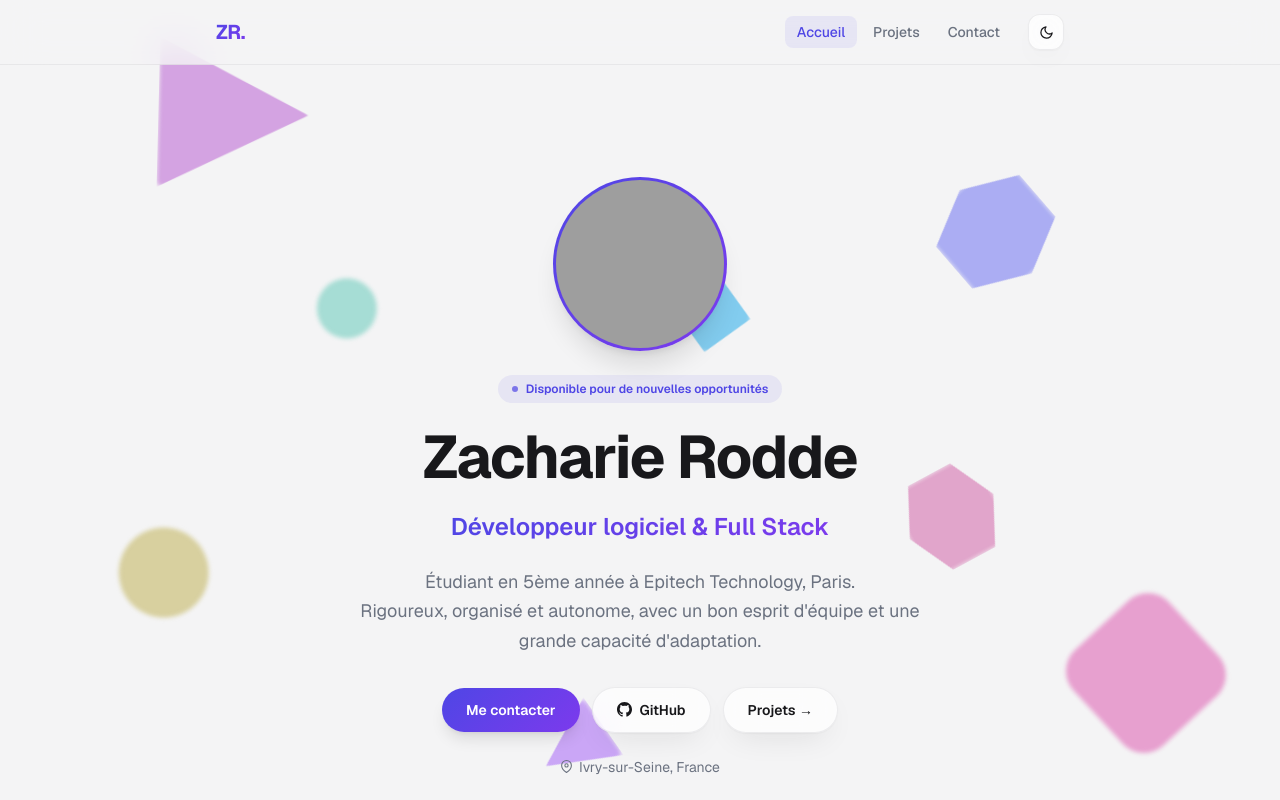
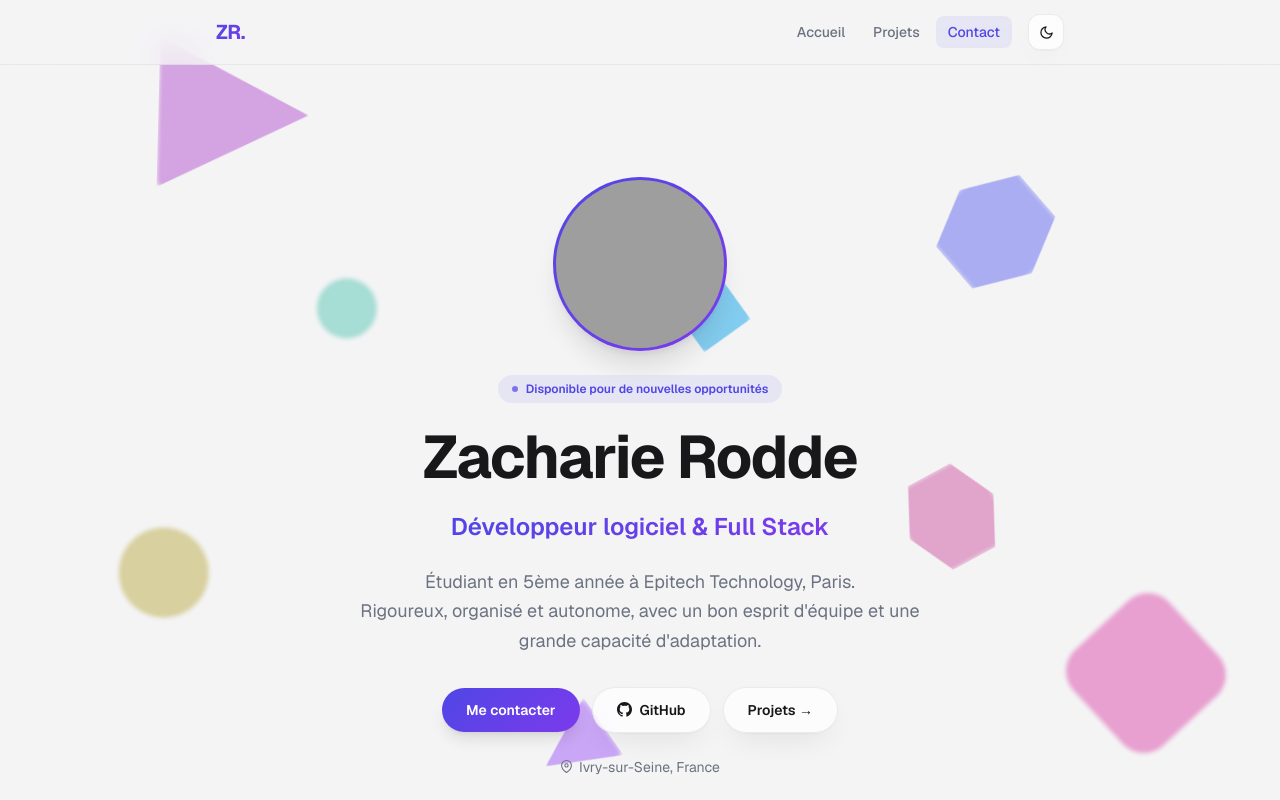
Before and after one commit to Zach0s/Portfolio, a Next.js app: page / in a window 1280 px wide. Shown: the top 800 px of the page. Built offline with nearby package versions, Linux system fonts and the light colour scheme; grey boxes are pictures that could not be loaded.

Commit message:
Active le bouton Contact au clic et au défilement vers la section

```diff
--- a/src/components/Navbar.tsx
+++ b/src/components/Navbar.tsx
@@ -2,16 +2,61 @@
 
 import Link from "next/link";
 import { usePathname } from "next/navigation";
+import { useEffect, useState } from "react";
 import ThemeToggle from "./ThemeToggle";
+
+const CONTACT_HREF = "/#contact";
 
 const links = [
   { href: "/", label: "Accueil" },
   { href: "/projects", label: "Projets" },
-  { href: "/#contact", label: "Contact" },
+  { href: CONTACT_HREF, label: "Contact" },
 ];
+
+/**
+ * Tracks whether the visitor is currently looking at the #contact section.
+ *
+ * `enabled` should be false on pages that don't render the section. Returns
+ * `markActive` so a click on the Contact link lights it up straight away,
+ * instead of waiting for the smooth scroll to reach the section.
+ */
+function useContactSectionActive(enabled: boolean) {
+  const [active, setActive] = useState(false);
+
+  useEffect(() => {
+    if (!enabled) return;
+
+    const section = document.getElementById("contact");
+    if (!section) return;
+
+    const observer = new IntersectionObserver(
+      ([entry]) => setActive(entry.isIntersecting),
+      // Shrink the viewport to a band across its middle, so the link turns on
+      // when the section is what's actually being read — not the moment its
+      // top edge peeks in.
+      { rootMargin: "-45% 0px -45% 0px" },
+    );
+    observer.observe(section);
+
+    return () => {
+      observer.disconnect();
+      // Drop the stale reading so a later page visit starts from scratch
+      // rather than flashing the link on before the observer reports.
+      setActive(false);
+    };
+  }, [enabled]);
+
+  return { active, markActive: () => setActive(true) };
+}
 
 export default function Navbar() {
   const pathname = usePathname();
+  const isHome = pathname === "/";
+  const { active: contactActive, markActive } = useContactSectionActive(isHome);
+
+  // Exactly one link reads as current: while the contact section is on screen,
+  // it takes over from "Accueil".
+  const activeHref = isHome && contactActive ? CONTACT_HREF : pathname;
 
   return (
     <header
@@ -30,16 +75,18 @@ export default function Navbar() {
 
         <div className="flex items-center gap-1">
           {links.map(({ href, label }) => {
-            const isActive = pathname === href;
+            const isActive = href === activeHref;
             return (
               <Link
                 key={href}
                 href={href}
+                aria-current={isActive ? "page" : undefined}
+                onClick={href === CONTACT_HREF ? markActive : undefined}
                 style={{
                   color: isActive ? "var(--accent)" : "var(--muted)",
                   background: isActive ? "var(--accent-subtle)" : "transparent",
                 }}
-                className="px-3 py-1.5 rounded-lg text-sm font-medium transition-all hover:text-[var(--accent)] hover:bg-[var(--accent-subtle)]"
+                className="px-3 py-1.5 rounded-lg text-sm font-medium transition-all duration-200 hover:text-[var(--accent)] hover:bg-[var(--accent-subtle)] active:scale-95"
               >
                 {label}
               </Link>
```
